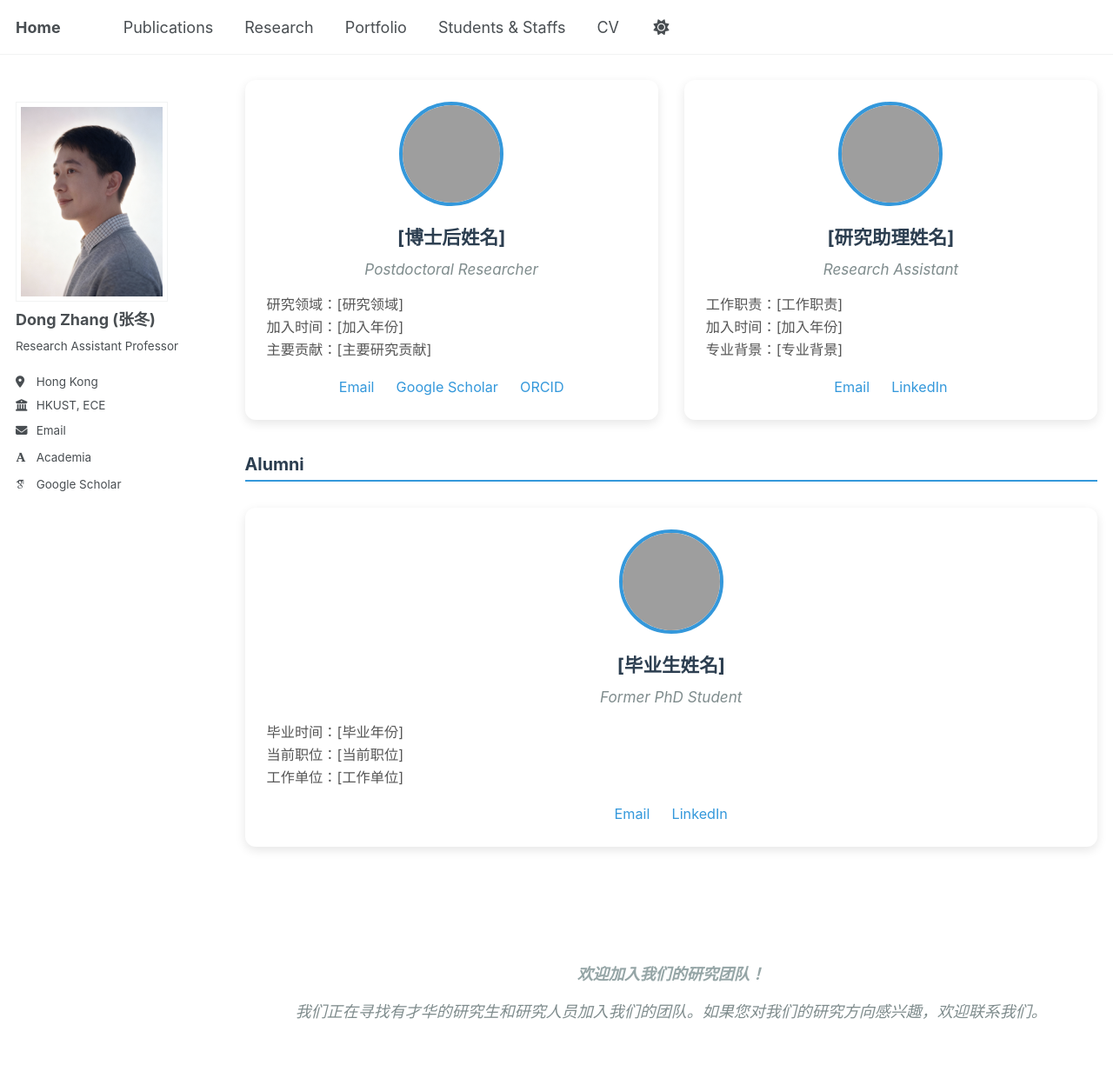
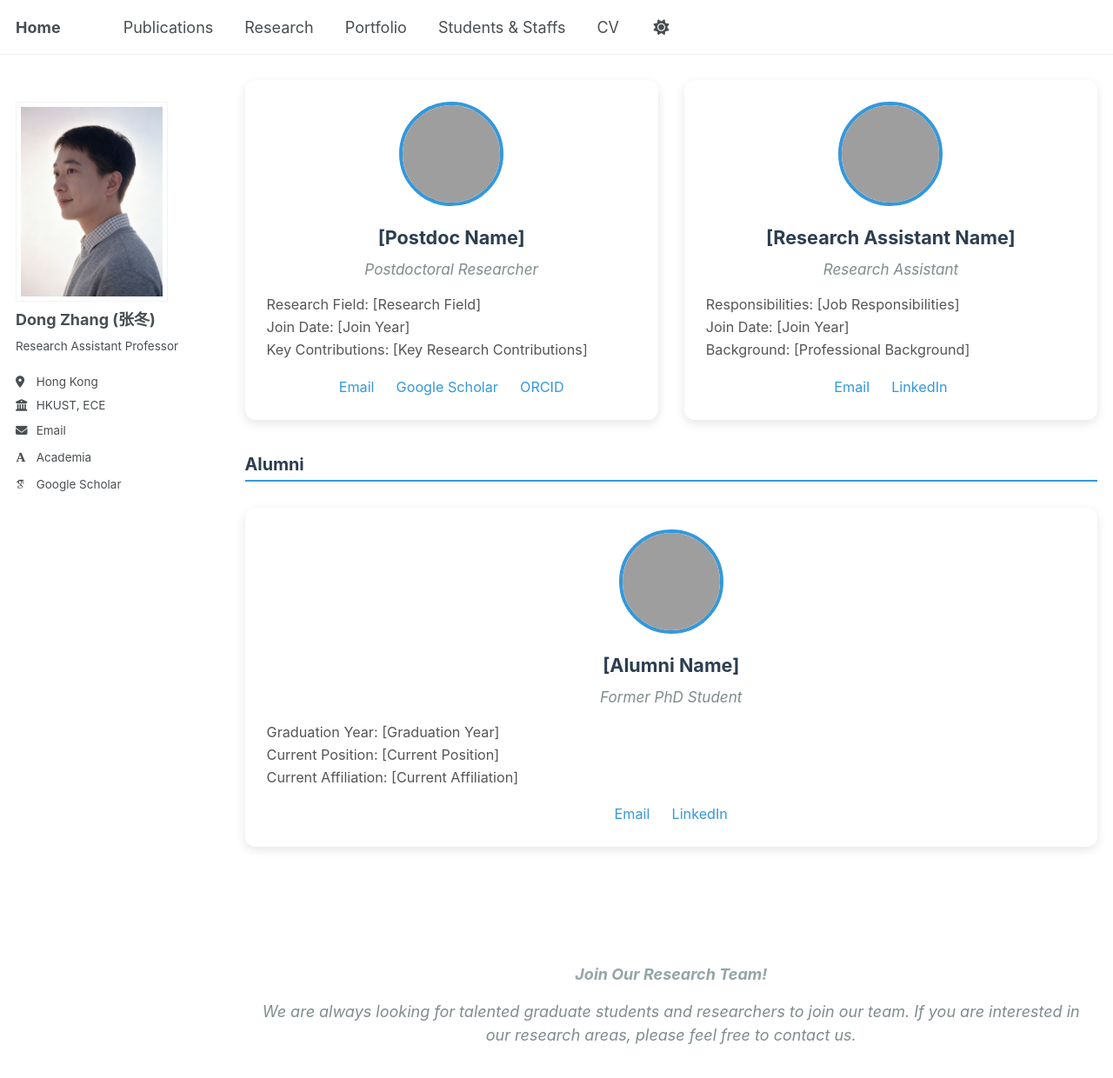
Before and after one commit to dongzhang89/dongzhang89.github.io, a Jekyll site: the page built from _pages/students-staffs.html, in a window 1280 px wide and 1400 px high, scrolled down 624 px. Shown: the top 1240 px of the window at 87% size. Built offline with Jekyll 4.4.1, drawn with Linux system fonts in a browser that asks for light colours; some web fonts are replaced; a script that is not in the unit is left out; some of the changed text lies outside the part shown.

Commit message:
Update students-staffs.html

```diff
--- a/_pages/students-staffs.html
+++ b/_pages/students-staffs.html
@@ -148,17 +148,17 @@ author_profile: true
 
 <div class="students-staffs-content">
 
-<h2 class="section-title">Current Students</h2>
+<h2 class="section-title">Current (Co-supervised) Students</h2>
 <div class="people-gallery">
-  <!-- 博士生 -->
+  <!-- PhD Student -->
   <div class="person-card">
     <img src="{{ '/images/students/placeholder.jpg' | prepend: base_path }}" alt="Student Photo" class="person-photo" onerror="this.style.display='none'">
-    <div class="person-name">[博士生姓名]</div>
+    <div class="person-name">[PhD Student Name]</div>
     <div class="person-title">PhD Student</div>
     <div class="person-description">
-      研究方向：[研究方向]<br>
-      入学时间：[入学年份]<br>
-      研究兴趣：[研究兴趣描述]
+      Research Area: [Research Area]<br>
+      Start Date: [Start Year]<br>
+      Research Interests: [Research Interests Description]
     </div>
     <div class="person-links">
       <a href="mailto:email@example.com">Email</a>
@@ -166,15 +166,15 @@ author_profile: true
     </div>
   </div>
 
-  <!-- 硕士生 -->
+  <!-- Master Student -->
   <div class="person-card">
     <img src="{{ '/images/students/placeholder.jpg' | prepend: base_path }}" alt="Student Photo" class="person-photo" onerror="this.style.display='none'">
-    <div class="person-name">[硕士生姓名]</div>
+    <div class="person-name">[Master Student Name]</div>
     <div class="person-title">Master Student</div>
     <div class="person-description">
-      研究方向：[研究方向]<br>
-      入学时间：[入学年份]<br>
-      研究兴趣：[研究兴趣描述]
+      Research Area: [Research Area]<br>
+      Start Date: [Start Year]<br>
+      Research Interests: [Research Interests Description]
     </div>
     <div class="person-links">
       <a href="mailto:email@example.com">Email</a>
@@ -185,15 +185,15 @@ author_profile: true
 
 <h2 class="section-title">Research Staff</h2>
 <div class="people-gallery">
-  <!-- 博士后 -->
+  <!-- Postdoctoral Researcher -->
   <div class="person-card">
     <img src="{{ '/images/staff/placeholder.jpg' | prepend: base_path }}" alt="Staff Photo" class="person-photo" onerror="this.style.display='none'">
-    <div class="person-name">[博士后姓名]</div>
+    <div class="person-name">[Postdoc Name]</div>
     <div class="person-title">Postdoctoral Researcher</div>
     <div class="person-description">
-      研究领域：[研究领域]<br>
-      加入时间：[加入年份]<br>
-      主要贡献：[主要研究贡献]
+      Research Field: [Research Field]<br>
+      Join Date: [Join Year]<br>
+      Key Contributions: [Key Research Contributions]
     </div>
     <div class="person-links">
       <a href="mailto:email@example.com">Email</a>
@@ -202,15 +202,15 @@ author_profile: true
     </div>
   </div>
 
-  <!-- 研究助理 -->
+  <!-- Research Assistant -->
   <div class="person-card">
     <img src="{{ '/images/staff/placeholder.jpg' | prepend: base_path }}" alt="Staff Photo" class="person-photo" onerror="this.style.display='none'">
-    <div class="person-name">[研究助理姓名]</div>
+    <div class="person-name">[Research Assistant Name]</div>
     <div class="person-title">Research Assistant</div>
     <div class="person-description">
-      工作职责：[工作职责]<br>
-      加入时间：[加入年份]<br>
-      专业背景：[专业背景]
+      Responsibilities: [Job Responsibilities]<br>
+      Join Date: [Join Year]<br>
+      Background: [Professional Background]
     </div>
     <div class="person-links">
       <a href="mailto:email@example.com">Email</a>
@@ -221,15 +221,15 @@ author_profile: true
 
 <h2 class="section-title">Alumni</h2>
 <div class="people-gallery">
-  <!-- 毕业生示例 -->
+  <!-- Alumni Example -->
   <div class="person-card">
     <img src="{{ '/images/alumni/placeholder.jpg' | prepend: base_path }}" alt="Alumni Photo" class="person-photo" onerror="this.style.display='none'">
-    <div class="person-name">[毕业生姓名]</div>
+    <div class="person-name">[Alumni Name]</div>
     <div class="person-title">Former PhD Student</div>
     <div class="person-description">
-      毕业时间：[毕业年份]<br>
-      当前职位：[当前职位]<br>
-      工作单位：[工作单位]
+      Graduation Year: [Graduation Year]<br>
+      Current Position: [Current Position]<br>
+      Current Affiliation: [Current Affiliation]
     </div>
     <div class="person-links">
       <a href="mailto:email@example.com">Email</a>
@@ -239,8 +239,8 @@ author_profile: true
 </div>
 
 <div class="empty-state">
-  <h3>欢迎加入我们的研究团队！</h3>
-  <p>我们正在寻找有才华的研究生和研究人员加入我们的团队。如果您对我们的研究方向感兴趣，欢迎联系我们。</p>
+  <h3>Join Our Research Team!</h3>
+  <p>We are always looking for talented graduate students and researchers to join our team. If you are interested in our research areas, please feel free to contact us.</p>
 </div>
 
 </div>
```
